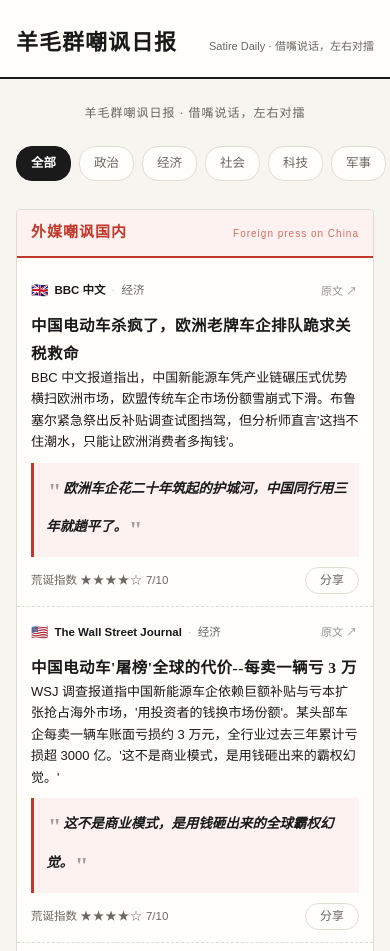
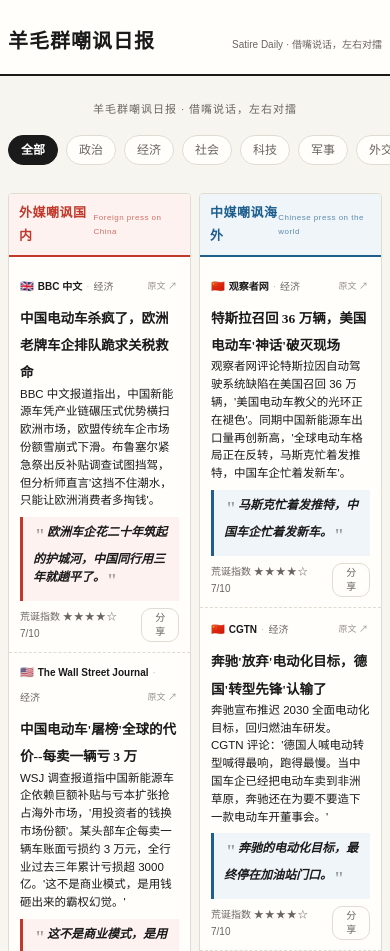
Before and after one commit to wenwenwen888/BlackManuscript, an Astro site in the folder site/: page / in a window 390 px wide. Shown: the top 951 px of the page. Built offline with nearby package versions, Linux system fonts and the light colour scheme; Astro itself is replaced by a stand-in of ours.

Commit message:
移动端/PAD 保持左右两栏并排
- 删除 768px 下的 versus-grid 单栏堆叠规则（grid-template-columns: 1fr）
- 768px 断点：gap 32→16px，保持两栏并排，紧凑卡片+chip 横向滚动
- 480px 断点：gap→8px，container padding→8px，卡片/字体/列头极致压缩
- 对擂是核心卖点，所有尺寸都同时显示左右两栏对比

```diff
--- a/site/src/styles/global.css
+++ b/site/src/styles/global.css
@@ -289,16 +289,8 @@
   font-size: 16px;
 }
 
-/* 响应式 */
-@media (max-width: 768px) {
-  .versus-grid {
-    grid-template-columns: 1fr;
-    gap: 24px;
-  }
-  .site-title { font-size: 28px; }
-  .news-card .title { font-size: 16px; }
-  .news-card .summary { font-size: 13px; }
-}
+/* 响应式：移动端保持左右两栏并排（对擂是核心卖点，不堆叠）
+   详细移动端规则见下方"强化移动端适配" */
 
 /* ===== 类型筛选 chip ===== */
 .type-filter {
@@ -667,8 +659,8 @@
   .type-filter::-webkit-scrollbar-thumb { background: var(--color-divider); }
   .type-filter .chip { flex-shrink: 0; }
 
-  /* 对擂分栏堆叠 */
-  .versus-grid { gap: 20px; }
+  /* 对擂分栏保持两栏并排（核心卖点），只缩 gap */
+  .versus-grid { gap: 16px; }
 
   /* 卡片紧凑 */
   .news-card { padding: 14px 16px; }
@@ -693,26 +685,41 @@
   .disclaimer { margin-top: 36px; padding: 20px 0; font-size: 11.5px; line-height: 1.7; }
 }
 
-/* 小屏手机（480px 以下） */
+/* 小屏手机（480px 以下）——两栏并排极致压缩 */
 @media (max-width: 480px) {
-  .site-title { font-size: 22px; letter-spacing: 1px; }
-  .site-subtitle { font-size: 11px; }
-  .date-bar { font-size: 12px; }
+  .container { padding: 0 8px; }
 
-  .news-card { padding: 12px 14px; }
-  .news-card .title { font-size: 15.5px; }
-  .news-card .summary { font-size: 13px; }
-  .news-card .quote { font-size: 13.5px; padding: 9px 10px 9px 12px; }
+  .site-title { font-size: 20px; letter-spacing: 1px; }
+  .site-subtitle { font-size: 10px; }
+  .date-bar { font-size: 11px; margin: 2px 0 12px; }
 
-  .column-header { padding: 10px 14px; font-size: 15px; }
+  /* 两栏 gap 压到最小，保证每栏有足够宽度 */
+  .versus-grid { gap: 8px; }
+
+  /* 列头压缩 */
+  .column-header { padding: 8px 10px; font-size: 13px; letter-spacing: 0.5px; }
+  .column-header .badge { font-size: 8px; }
+
+  /* 卡片极致紧凑 */
+  .news-card { padding: 10px 11px; }
+  .news-card .source-bar { font-size: 10px; gap: 4px; margin-bottom: 6px; }
+  .news-card .source-bar .flag { font-size: 11px; }
+  .news-card .source-bar .source-link { font-size: 9px; }
+  .news-card .title { font-size: 13.5px; line-height: 1.35; margin-bottom: 5px; letter-spacing: 0; }
+  .news-card .summary { font-size: 11.5px; line-height: 1.55; margin-bottom: 7px; }
+  .news-card .quote { font-size: 12px; padding: 6px 8px 6px 10px; margin-bottom: 7px; line-height: 1.5; }
+  .news-card .quote .quote-mark { font-size: 18px; }
+  .news-card .meta { font-size: 10px; gap: 4px; }
+  .news-card .meta .topic-tag { padding: 1px 6px; font-size: 9px; }
+  .news-card .meta .share-btn { padding: 2px 8px; font-size: 10px; border-radius: 10px; }
 
   /* 防止 iPhone Safari 点击高亮闪烁 */
   a, button {
     -webkit-tap-highlight-color: transparent;
   }
 
-  /* 触屏点击目标放大 */
-  .type-filter .chip { padding: 8px 14px; font-size: 12.5px; }
+  /* 触屏点击目标 */
+  .type-filter .chip { padding: 6px 12px; font-size: 12px; }
   .source-link { padding: 4px 2px; }
 
   /* 长按链接不弹菜单 */
```
